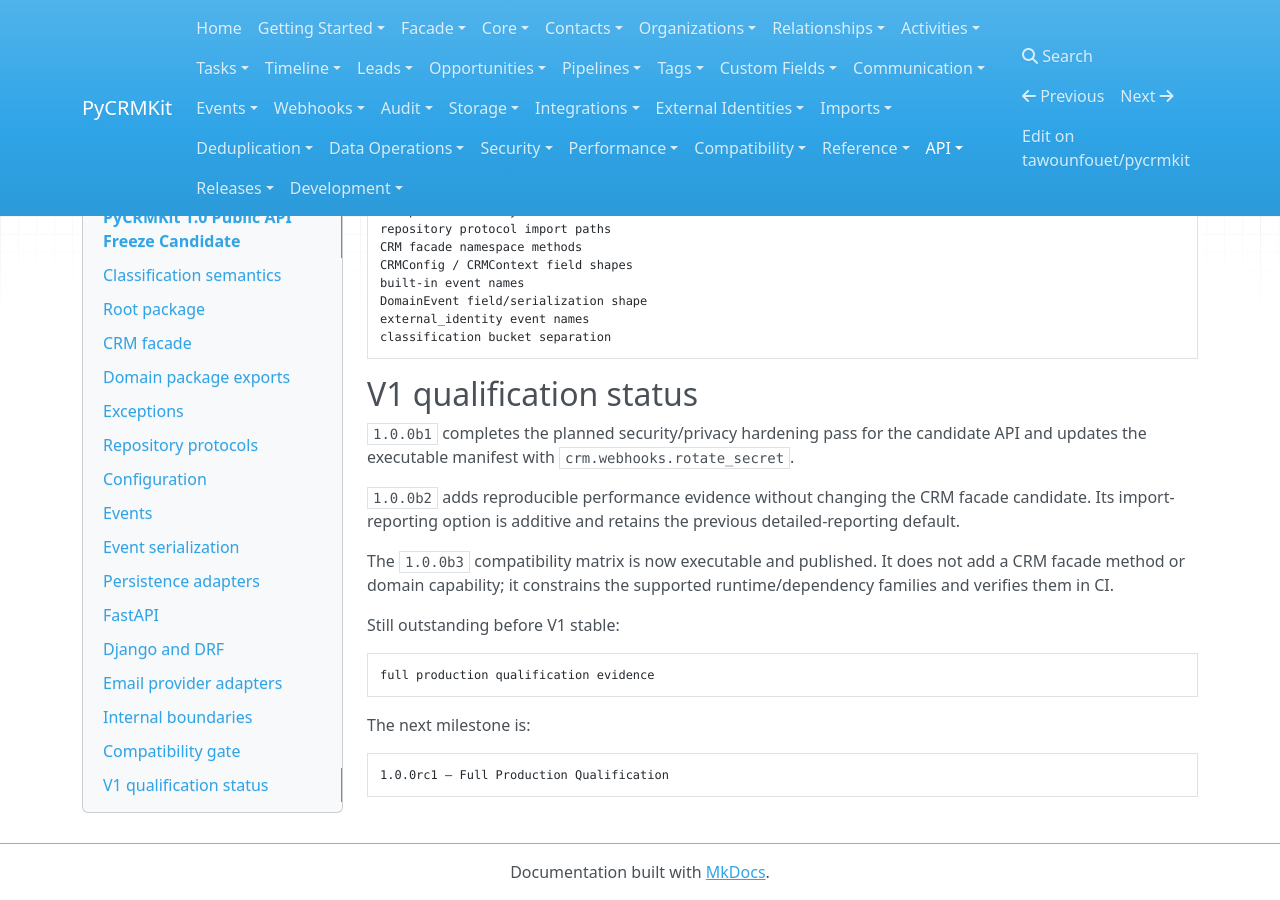
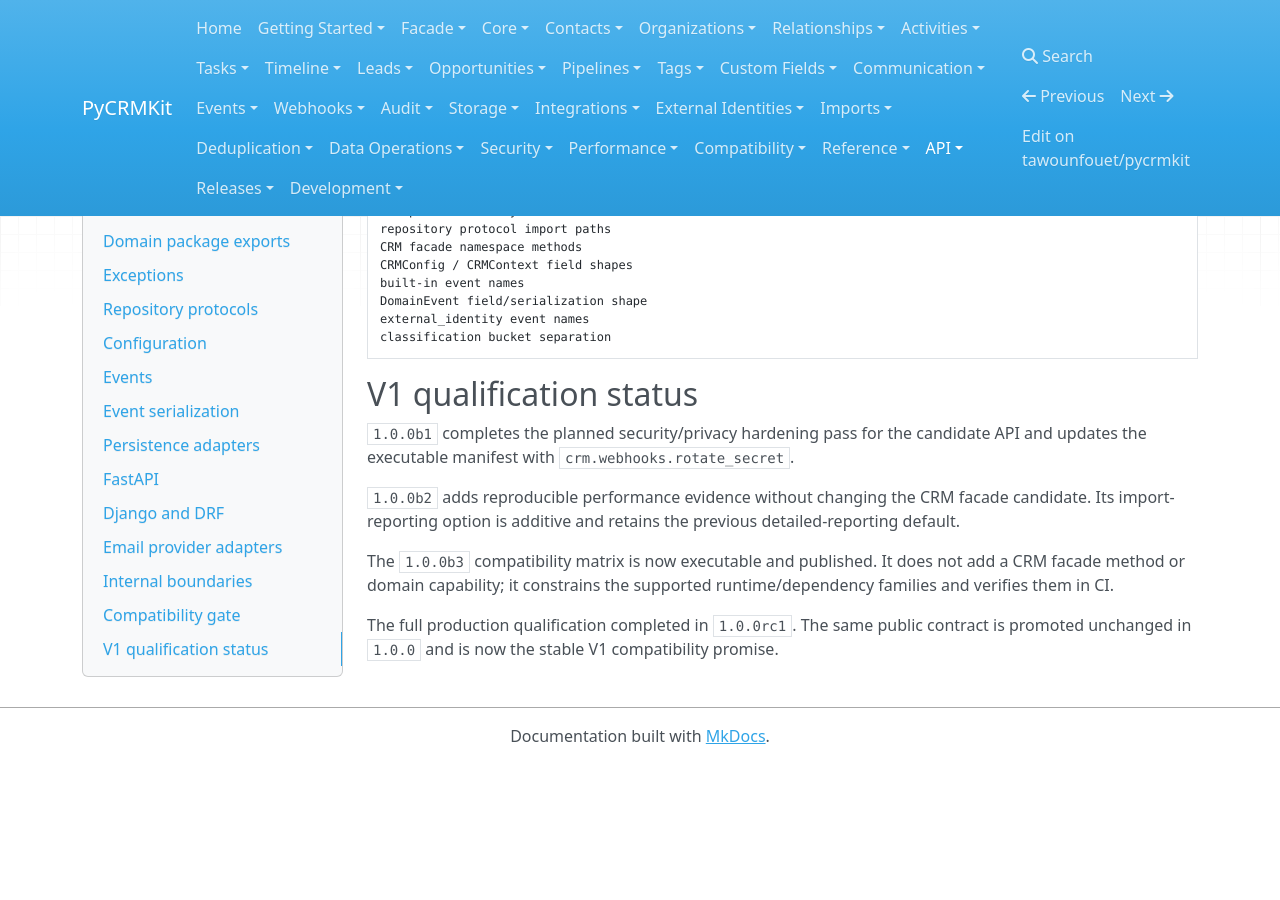
Before and after one commit to tawounfouet/pycrmkit, an MkDocs documentation site: the page built from docs/api/1.0-public-api-candidate.md, in a window 1280 px wide and 900 px high, scrolled down 7778 px. Built offline with MkDocs 1.6.1, drawn with Linux system fonts in a browser that asks for light colours; nearby versions of some CDN libraries; after the commit the page ends 8542 px from its top, so only the background shows below that; some of the changed text lies outside the part shown.

Commit message:
docs: promote V1 API freeze candidate to stable contract

````diff
--- a/docs/api/1.0-public-api-candidate.md
+++ b/docs/api/1.0-public-api-candidate.md
@@ -1,4 +1,4 @@
-# PyCRMKit 1.0 Public API Freeze Candidate
+# PyCRMKit 1.0 Public API Contract
 
 PyCRMKit `1.0.0a1` started the V1 stabilization cycle by classifying the
 existing API surface instead of adding a new CRM domain capability.
@@ -449,14 +449,6 @@
 not add a CRM facade method or domain capability; it constrains the supported
 runtime/dependency families and verifies them in CI.
 
-Still outstanding before V1 stable:
-
-```text
-full production qualification evidence
-```
-
-The next milestone is:
-
-```text
-1.0.0rc1 — Full Production Qualification
-```
+The full production qualification completed in `1.0.0rc1`. The same public
+contract is promoted unchanged in `1.0.0` and is now the stable V1
+compatibility promise.
````
